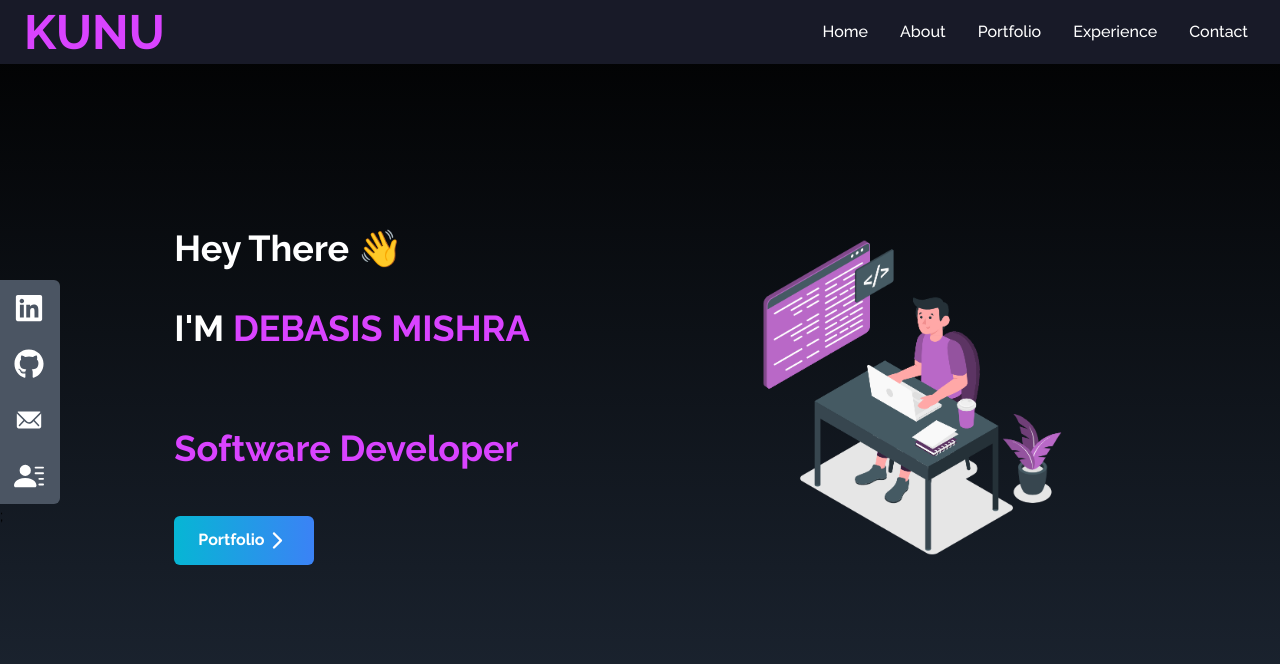
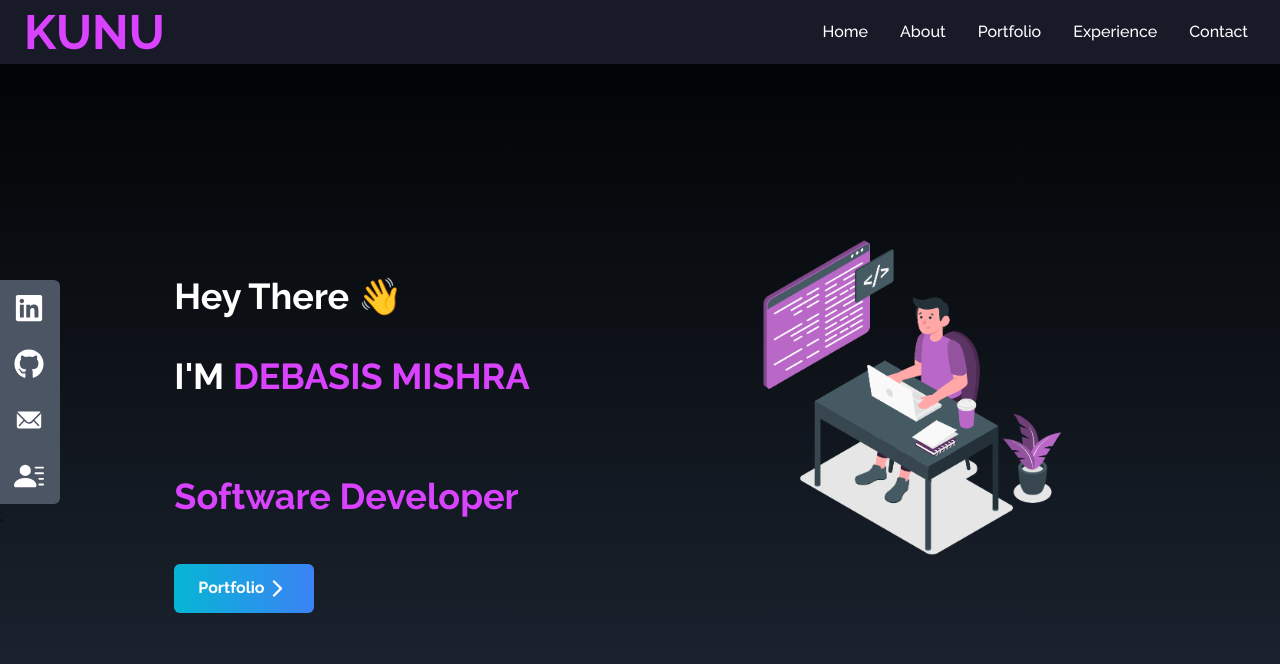
Before and after one commit to DEBASIS000123/Portfolio, a React (Vite) app: page / in a window 1280 px wide. Shown: the top 664 px of the page. Built offline with nearby package versions, Linux system fonts and the light colour scheme.

Commit message:
Modified

```diff
--- a/src/Components/Home.jsx
+++ b/src/Components/Home.jsx
@@ -9,7 +9,7 @@ const Home = () => {
       className=" h-screen w-full bg-gradient-to-b from-black to-gray-800"
     >
       <div className="max-w-screen-lg mx-auto flex flex-col items-center justify-center h-full px-4 md:flex-row">
-        <div className="flex flex-col justify-center items-center h-full md:items-start">
+        <div className="pt-72 md:pt-24 flex flex-col justify-center items-center h-full md:items-start">
           <h2 className="text-4xl sm:text-4xl font-bold text-white">
             Hey There 👋
           </h2>
@@ -30,7 +30,7 @@ const Home = () => {
         </div>
         <div>
           <img
-            className="rounded-2xl md:mx-24 w-auto h-96 md:w-full"
+            className="rounded-2xl md:mx-4 lg:mx-14 xl:mx-24 w-auto h-96 md:w-full"
             src={heroimg}
             alt="heroimg"
           />
```
